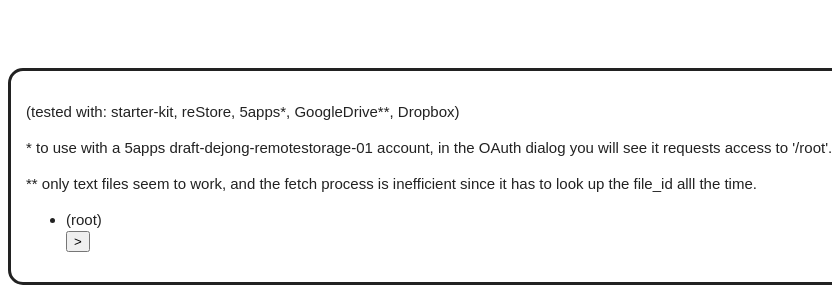
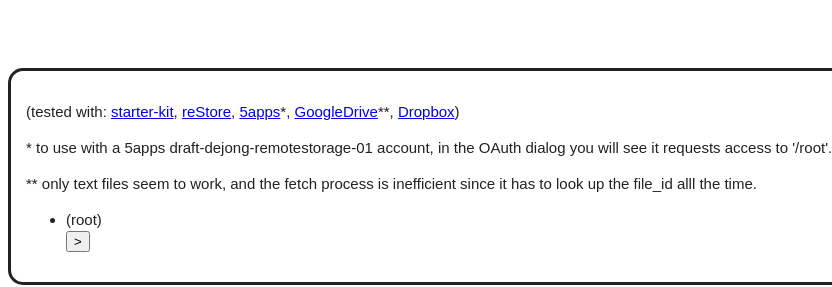
Before and after one commit to michielbdejong/import.5apps.com, a plain HTML site: page index.html in a window 1280 px wide. Shown: the full height of the page, 0-832 px from the left. Drawn offline with Linux system fonts and the light colour scheme.

Commit message:
add links to tested storage providers

```diff
--- a/index.html
+++ b/index.html
@@ -14,7 +14,12 @@
   </head>
   <body>
     <article>
-      <p>(tested with: starter-kit, reStore, 5apps*, GoogleDrive**, Dropbox)</p>
+      <p>(tested with:
+      <a href="https://github.com/remotestorage/starter-kit">starter-kit</a>,
+      <a href="https://github.com/michielbdejong/restore">reStore</a>,
+      <a href="https://5apps.com/storage">5apps</a>*,
+      <a href="https://drive.google.com/">GoogleDrive</a>**,
+      <a href="https://www.dropbox.com/">Dropbox</a>)</p>
       <p>* to use with a 5apps draft-dejong-remotestorage-01 account, in the OAuth dialog you will see it requests access to '/root'.
       Remove the string 'root' from the URL to fix this</p>
       <p>** only text files seem to work, and the fetch process is inefficient since it has to look up the file_id alll the time.</p>
```
